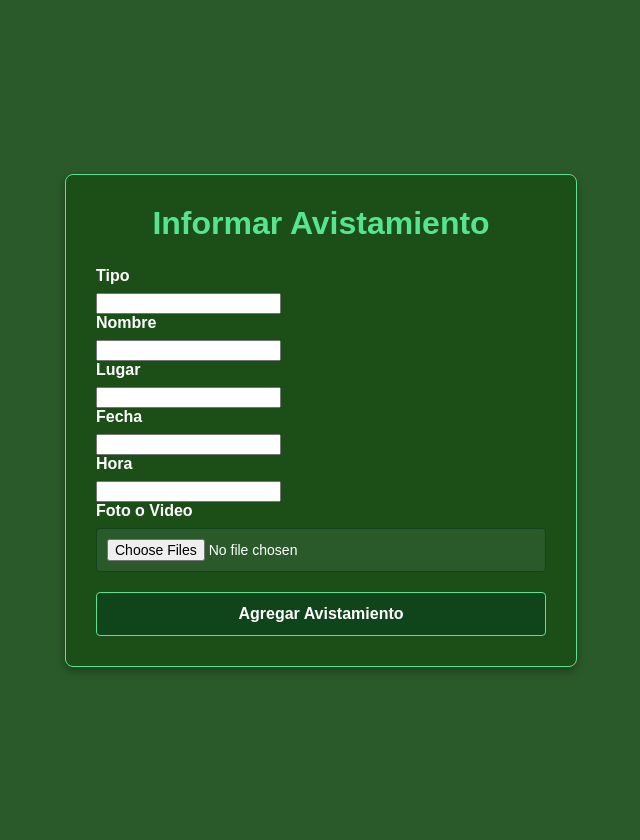
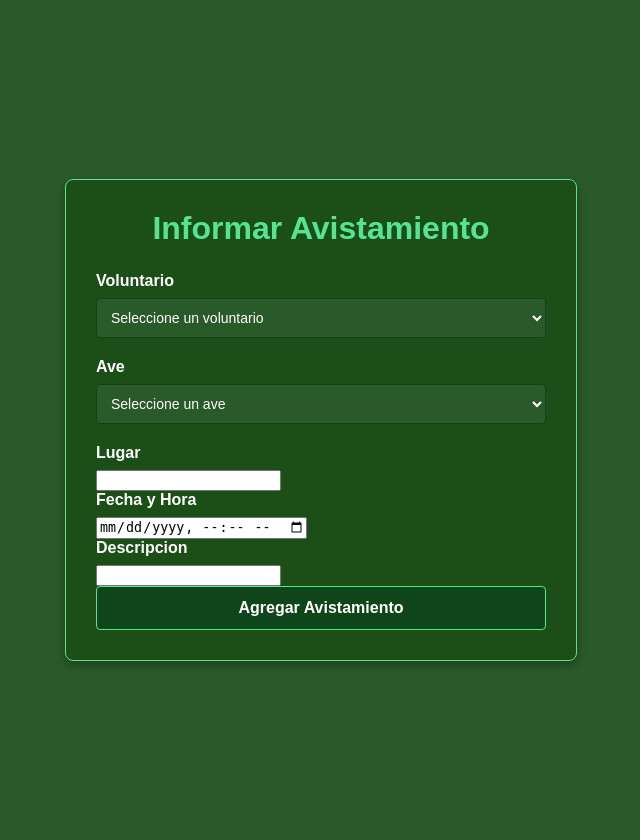
Before and after one commit to BastiCan/desarrollo_web_bastian_canivilo, a Flask app: page /avistamiento in a window 1280 px wide. Shown: the whole page, without its empty margins (319-959 px from the left). Run offline with Flask 3, Linux system fonts and the light colour scheme; data that the repository does not hold is empty.

Commit message:
Fix: syntax of all the HTMLs

```diff
--- a/flask_app/app.py
+++ b/flask_app/app.py
@@ -102,8 +102,9 @@ def avistamiento():
 @app.route("/listado")
 def listado():
     with SessionLocal() as session:
-        avistamientos = session.query(Avistamiento).order_by(Avistamiento.fecha_hora.desc()).all()
-        return render_template("html/listado.html", avistamientos=avistamientos)
+        avistamientos_orm = session.query(Avistamiento).order_by(Avistamiento.fecha_hora.desc()).all()
+        avistamientos_list = [a.to_dict() for a in avistamientos_orm]
+        return render_template("html/listado.html", avistamientos=avistamientos_list)
 
 
 @app.route("/estadisticas")
--- a/flask_app/templates/html/avistamiento.html
+++ b/flask_app/templates/html/avistamiento.html
@@ -1,5 +1,5 @@
 {% extends 'base.html' %}
-{% block title %} Avistamientos {% endblock %}
+{% block title %} Informar Avistamientos {% endblock %}
 {% block css %}
 <link
     rel="stylesheet"
@@ -24,26 +24,33 @@
     </div>
     {% endif %}
 
-    <form name="formulario" method="post" enctype="multipart/form-data">
-        <label for="tipo"> Tipo </label>
-        <input id="tipo" name="tipo" type="text" required><br>
+    <form id="form-avistamiento" name="formulario" action="{{ url_for('avistamiento') }}" method="post" enctype="multipart/form-data">
+        <label for="select-voluntario"> Voluntario </label>
+        <select id="select-voluntario" name="select_voluntario" required>
+            <option value=""> Seleccione un voluntario </option>
+            {% for voluntario in voluntarios %}
+                <option value="{{ voluntario.id }}">{{ voluntario.nombre }}</option>
+            {% endfor %}
+        </select><br>
 
-        <label for="nombre"> Nombre </label>
-        <input id="nombre" name="nombre" type="text" required><br>
+        <label for="select-ave"> Ave </label>
+        <select id="select-ave" name="select-ave" required>
+            <option value=""> Seleccione un ave </option>
+            {% for ave in aves %}
+                <option value="{{ ave.id }}">{{ ave.nombre }}</option>
+            {% endfor %}
+        </select><br>
 
         <label for="lugar"> Lugar </label>
         <input id="lugar" name="lugar" type="text" required><br>
 
-        <label for="fecha"> Fecha </label>
-        <input id="fecha" name="fecha" type="text" required><br>
+        <label for="fecha_hora"> Fecha y Hora </label>
+        <input id="fecha_hora" name="fecha_hora" type="datetime-local" required><br>
 
-        <label for="hora"> Hora </label>
-        <input id="hora" name="hora" type="text" required><br>
+        <label for="descripcion"> Descripcion </label>
+        <input id="descripcion" name="descripcion" rows="3" required><br>
 
-        <label for="archivos"> Foto o Video </label>
-        <input id="archivos" name="archivo" type="file" multiple accept="image/*,video/*" required><br>
-
-        <button id="submit-btn" type="button"> Agregar Avistamiento </button>
+        <button id="submit-btn" type="submit"> Agregar Avistamiento </button>
     </form>
 </main>
 {% endblock %}
```
Also changed, not shown: flask_app/templates/html/base.html (+4 -3 lines), flask_app/templates/html/inicio.html (+5 -5 lines), flask_app/templates/html/listado.html (+8 -8 lines), flask_app/templates/html/registro.html (+6 -9 lines).
